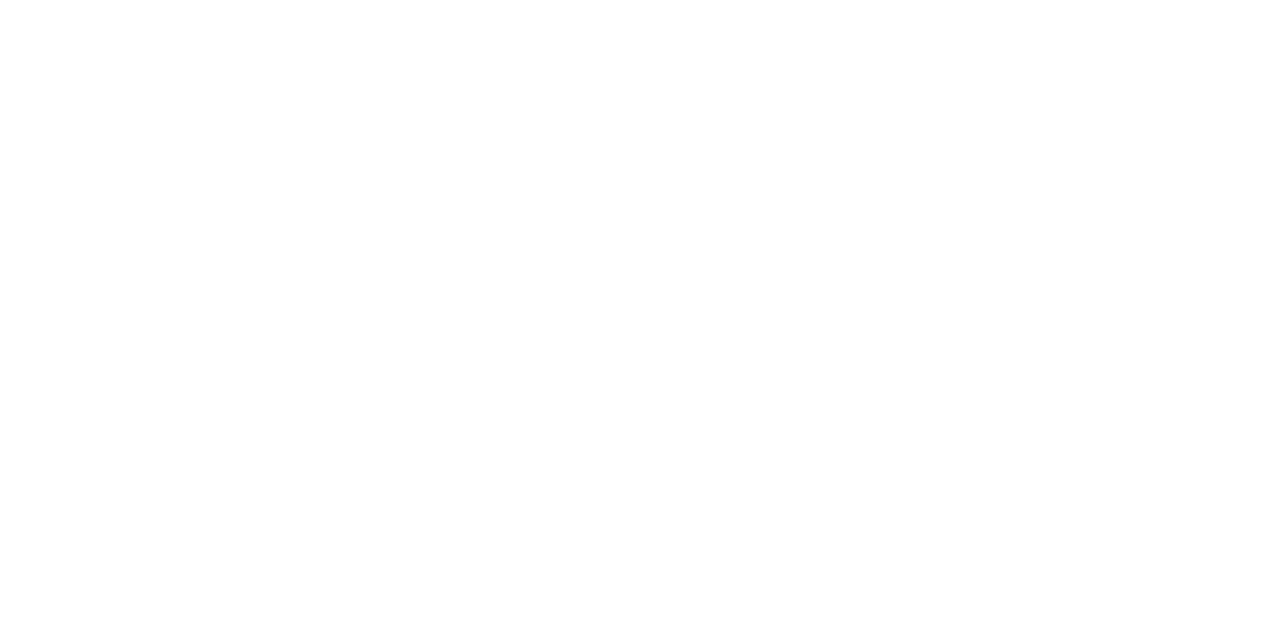
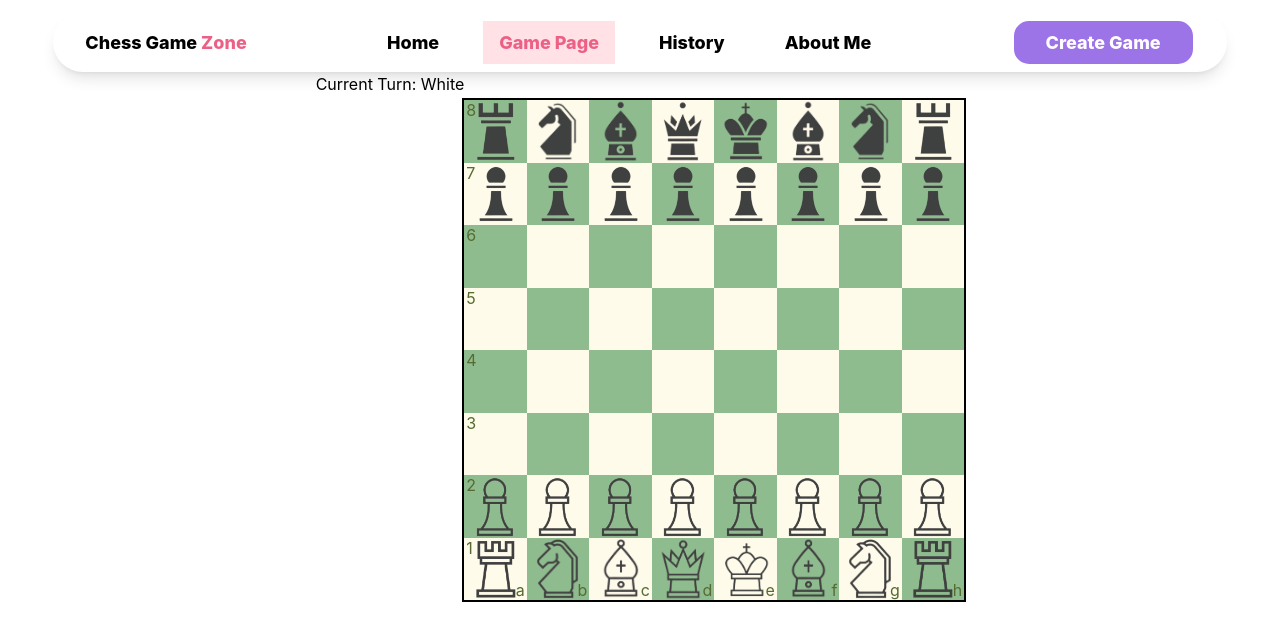
Before and after one commit to rameenali19/Chess-Game, a React (Vite) app: page /game in a window 1280 px wide. Before the commit this address had no page. Shown: the top 640 px of the page. Built offline with nearby package versions, Linux system fonts and the light colour scheme.

Commit message:
Adding navbar for basic use,creating more pages,basic connection between frontend and backend

```diff
--- a/src/App.jsx
+++ b/src/App.jsx
@@ -1,11 +1,17 @@
-import GameState from "./Pages/GameState";
+import GamePage from "./Pages/GamePage";
 import { Routes, Route, BrowserRouter } from "react-router-dom"
+import HistoryPage from "./Pages/HistoryPage";
+import HomePage from "./Pages/HomePage";
+import AboutMe from "./Pages/AboutMe";
 
 function App() {
 
   return (
     <Routes>
-      <Route path="/" element={<GameState />} />
+      <Route path="/" element={<HomePage />} />
+      <Route path="/game" element={<GamePage />} />
+      <Route path="/history" element={<HistoryPage />} />
+      <Route path="/aboutMe" element={<AboutMe />} />
     </Routes>
   );
 
--- a/src/Chess/Board.js
+++ b/src/Chess/Board.js
@@ -28,3 +28,9 @@ export let initialBoard = [
     { color: "White", type: "Knight" }, { color: "White", type: "Rook", hasMoved: false }
   ]
 ]
+
+export const createGameInfo = {
+  gameStatus: initialBoard,
+  gameState: "unfinished",
+  currentTurn: "White"
+}
--- a/src/Components/ChessBoard.jsx
+++ b/src/Components/ChessBoard.jsx
@@ -1,7 +1,8 @@
 import Square from "./Square";
 import Promotion from "../Screens/PromotionScreen";
 import { useChessBoard } from "../Hooks/ChessBoardHook";
-
+import { useEffect } from "react";
+import ApiChess from "../api/apiChess";
 
 function ChessBoard({ turn, setTurn, checkMate, setCheckMate, isStaleMate, setIsStaleMate }) {
 
@@ -22,7 +23,6 @@ function ChessBoard({ turn, setTurn, checkMate, setCheckMate, isStaleMate, setIs
     isStaleMate,
     setIsStaleMate
   })
-
 
   return (
     <>
--- a/src/Components/NavBar.jsx
+++ b/src/Components/NavBar.jsx
@@ -0,0 +1,78 @@
+import { useState } from "react";
+import { NavLink } from "react-router-dom";
+
+function NavBar() {
+  return (
+    <nav
+      className=" w-11/12 h-[60px] rounded-full  shadow-lg
+            mt-3 mx-auto flex items-center justify-between font-extrabold font-nunito px-8 text-[18px] "
+    >
+      <div className="flex items-center ">
+        {/* <img
+          className="object-contain w-20 h-19 hover:scale-120 hover:cursor-pointer transition-all duration-200"
+          src="/pinkcontroller.png"
+        ></img> */}
+        <h1>
+          Chess Game <span className="text-[#EC6086]">Zone</span>
+        </h1>
+      </div>
+      <div className="flex gap-7  ">
+        <NavLink
+          to="/"
+          className={({ isActive }) =>
+            `hover:text-[#EC6086] hover:bg-[#FFE1E6] hover:rounded-full px-4 py-2 active:bg-white
+          transition-all duration-200
+          ${isActive ?
+              "bg-[#FFE1E6] text-[#EC6086]" : ""
+            }
+          `}
+        >
+          Home
+        </NavLink>
+        <NavLink
+          to="/game"
+          className={({ isActive }) =>
+            `hover:text-[#EC6086] hover:bg-[#FFE1E6] hover:rounded-full px-4 py-2 active:bg-white
+          transition-all duration-200
+          ${isActive ?
+              "bg-[#FFE1E6] text-[#EC6086]" : ""
+            }
+          `}
+        >
+          Game Page
+        </NavLink>
+        <NavLink
+          to="/history"
+          className={({ isActive }) =>
+            `hover:text-[#EC6086] hover:bg-[#FFE1E6] hover:rounded-full px-4 py-2 active:bg-white
+          transition-all duration-200
+          ${isActive ?
+              "bg-[#FFE1E6] text-[#EC6086]" : ""
+            }
+          `}
+        >
+          History
+        </NavLink>
+        <NavLink
+          to="/aboutMe"
+          className={({ isActive }) =>
+            `hover:text-[#EC6086] hover:bg-[#FFE1E6] hover:rounded-full px-4 py-2 active:bg-white
+          transition-all duration-200
+          ${isActive ?
+              "bg-[#FFE1E6] text-[#EC6086]" : ""
+            }
+          `}
+        >
+          About Me
+        </NavLink>
+      </div>
+      <button
+        className=" bg-[#9D73E8] border-2 rounded-[17px] text-white px-8 py-2 transition-all duration-200 active:text-[#9D73E8] active:bg-white active:border-2 active:border-[#9D73E8] hover:bg-[#af8af0] hover:cursor-pointer"
+      >
+        Create Game
+      </button>
+
+    </nav>
+  )
+}
+export default NavBar;
--- /dev/null
+++ b/src/Pages/AboutMe.jsx
@@ -0,0 +1,9 @@
+import NavBar from "../Components/NavBar";
+function AboutMe() {
+  return (
+    <>
+      <NavBar />
+    </>
+  )
+}
+export default AboutMe;
--- /dev/null
+++ b/src/Pages/GamePage.jsx
@@ -0,0 +1,34 @@
+import ChessBoard from "../Components/ChessBoard";
+import { useState } from "react";
+import NavBar from "../Components/NavBar";
+
+function GamePage() {
+  const [turn, setTurn] = useState("White")
+  const [checkMate, setCheckMate] = useState(false)
+  const [isStaleMate, setIsStaleMate] = useState(false);
+
+  return (
+    <>
+      <NavBar />
+      <div className="flex justify-center">
+        <div>{
+          isStaleMate ? "Stalemate!" : (
+            checkMate ? (turn === "White" ? "CheckMate! Black Wins"
+              : "CheckMate! White Wins")
+              : `Current Turn: ${turn}`)
+        }</div>
+        <div className="ring-2 ring-black translate-y-7 h-125 w-125 grid grid-cols-8">
+          <ChessBoard
+            turn={turn}
+            setTurn={setTurn}
+            checkMate={checkMate}
+            setCheckMate={setCheckMate}
+            isStaleMate={isStaleMate}
+            setIsStaleMate={setIsStaleMate}
+          />
+        </div>
+      </div>
+    </>
+  )
+}
+export default GamePage;
--- a/src/Pages/GameState.jsx
+++ /dev/null
@@ -1,30 +0,0 @@
-import ChessBoard from "../Components/ChessBoard";
-import { useState } from "react";
-
-function GameState() {
-  const [turn, setTurn] = useState("White")
-  const [checkMate, setCheckMate] = useState(false)
-  const [isStaleMate, setIsStaleMate] = useState(false);
-
-  return (
-    <div className="flex justify-center">
-      <div>{
-        isStaleMate ? "Stalemate!" : (
-          checkMate ? (turn === "White" ? "CheckMate! Black Wins"
-            : "CheckMate! White Wins")
-            : `Current Turn: ${turn}`)
-      }</div>
-      <div className="ring-2 ring-black translate-y-7 h-125 w-125 grid grid-cols-8">
-        <ChessBoard
-          turn={turn}
-          setTurn={setTurn}
-          checkMate={checkMate}
-          setCheckMate={setCheckMate}
-          isStaleMate={isStaleMate}
-          setIsStaleMate={setIsStaleMate}
-        />
-      </div>
-    </div>
-  )
-}
-export default GameState;
--- /dev/null
+++ b/src/Pages/HistoryPage.jsx
@@ -0,0 +1,21 @@
+import ApiChess from "../api/apiChess";
+import { createGameInfo } from "../Chess/Board";
+import NavBar from "../Components/NavBar";
+
+function HistoryPage() {
+  async function createGame() {
+    const game = ApiChess.getAPI();
+    const test = await game.createGame(createGameInfo)
+  }
+
+  return (
+    <>
+      <NavBar />
+      <button className="bg-amber-500 ring-2 ring-black"
+        onClick={() => { createGame() }} >
+        Create Game
+      </button>
+    </>
+  )
+}
+export default HistoryPage;
--- /dev/null
+++ b/src/Pages/HomePage.jsx
@@ -0,0 +1,9 @@
+import NavBar from "../Components/NavBar"
+function HomePage() {
+  return (
+    <>
+      <NavBar />
+    </>
+  )
+}
+export default HomePage
--- a/src/api/apiChess.js
+++ b/src/api/apiChess.js
@@ -22,7 +22,8 @@ class ApiChess {
       },
       body: JSON.stringify(gameInfo)
     });
-    const data = await response.json();
+    const data = await request.json();
+    return data;
   }
 
 
```
